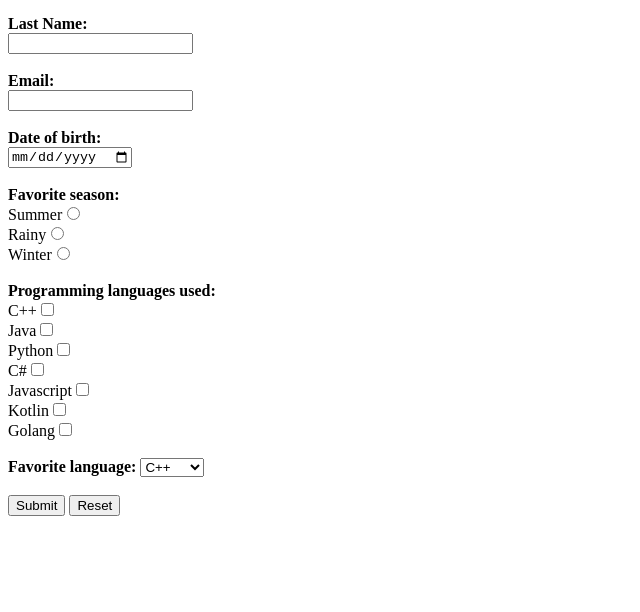
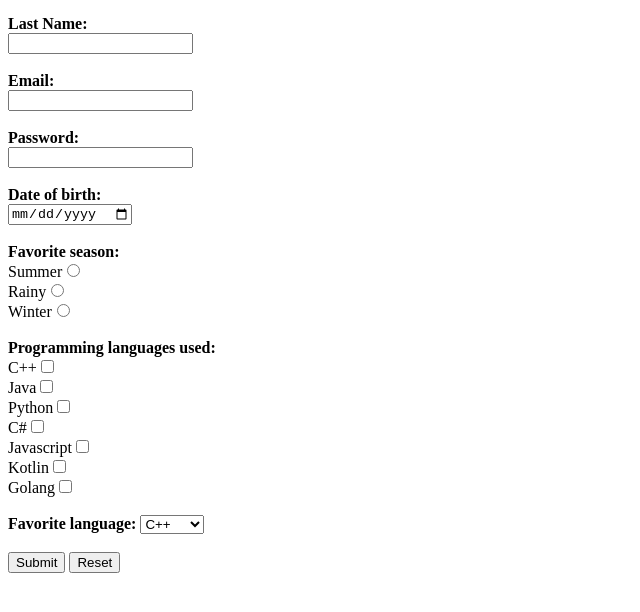
Before and after one commit to Sid672/Web_Project1, a plain HTML site: page form.html in a window 1280 px wide. Shown: the part 122-734 px from the top of the page, without its empty margins (0-640 px from the left). Drawn offline with Linux system fonts and the light colour scheme.

Commit message:
password is added

```diff
--- a/form.html
+++ b/form.html
@@ -9,6 +9,7 @@
         	<strong>First Name:<br> <input type = "text" name = "First Name"></strong><br><br>
         	<strong>Last Name:<br>  <input type = "text" name = "last name"></strong><br><br>
         	<strong>Email:<br><input type = "email" name = "Email"></strong><br><br>
+            <strong>Password:<br><input type = "password" name = "pass"></strong><br><br>
         	<strong>Date of birth:<br>  <input type = "date" name = "Date"></strong><br><br>
         	<strong>Favorite season:</strong><br>
         	Summer<input type = "radio" name = "season"><br>
```
